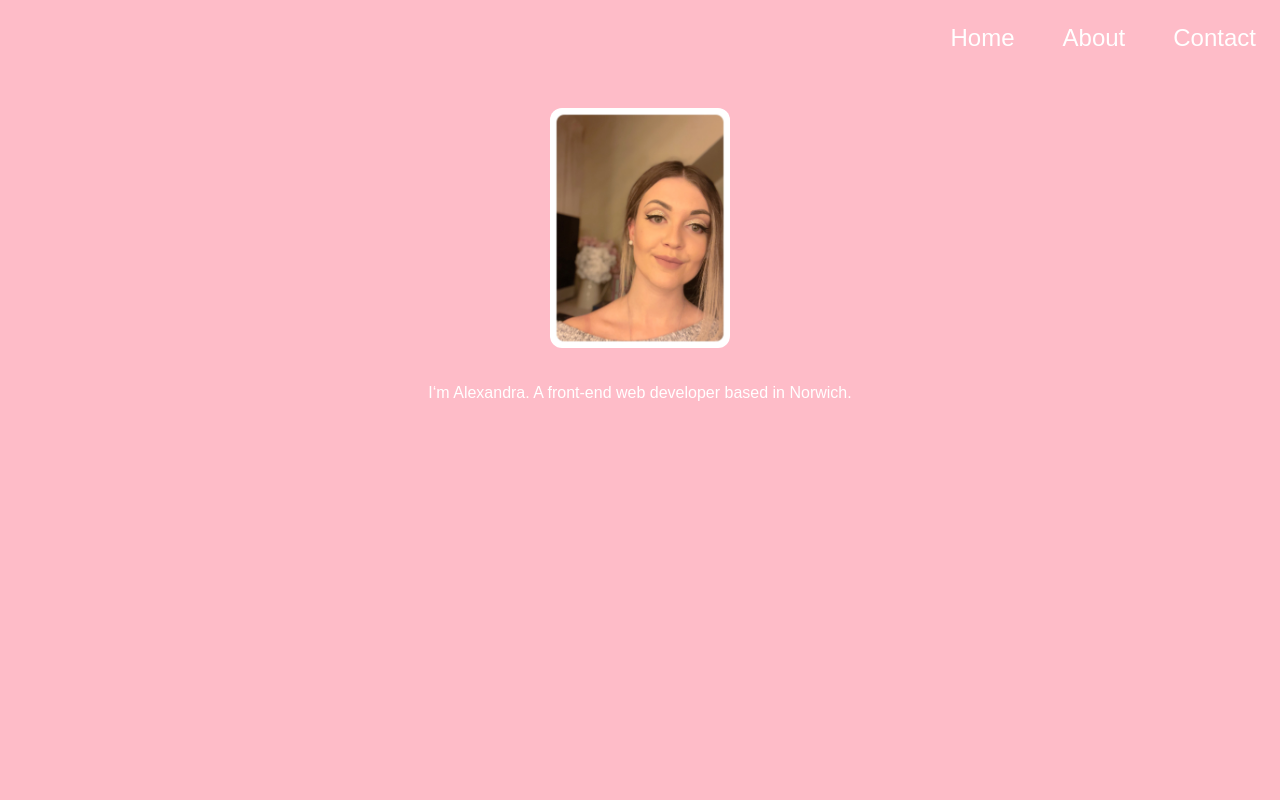
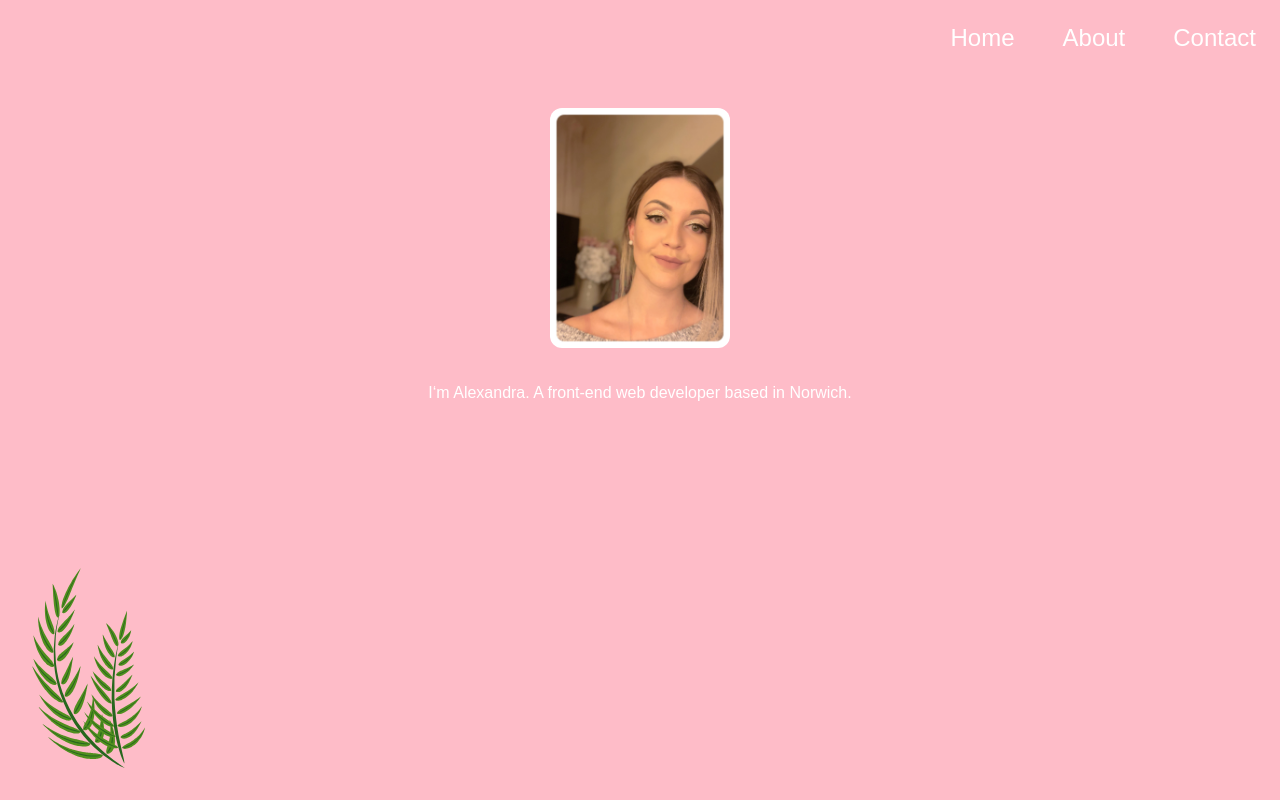
Before and after one commit to alexalala/portfolio, a React (Create React App) app: page /about in a window 1280 px wide. Built offline with nearby package versions, Linux system fonts and the light colour scheme.

Commit message:
added palm to every page

```diff
--- a/src/App.js
+++ b/src/App.js
@@ -18,6 +18,7 @@ class App extends Component {
           <Route exact path="/" component={Home} />
           <Route path="/about" component={About} />
           <Route path="/contact" component={Contact} />
+          <img className= "palm" src={require('./styles/assets/palm-leaf.svg')} alt="palm leaf"/>
         </div>
       </BrowserRouter>
     );
--- a/src/pages/Home.js
+++ b/src/pages/Home.js
@@ -11,7 +11,6 @@ class Home extends Component {
         <Typist>
           Hey, I&lsquo;m Alexandra.
         </Typist>
-        <img src={require('../styles/assets/palm-leaf.svg')} alt="palm leaf"/>
       </div>
     );
   };
--- a/src/styles/App.css
+++ b/src/styles/App.css
@@ -6,3 +6,8 @@
   font-family: "Raleway", sans-serif;
   color: #fff;
   height: 100%; }
+  .App .palm {
+    position: fixed;
+    height: 200px;
+    left: 2rem;
+    bottom: 2rem; }
--- a/src/styles/App.scss
+++ b/src/styles/App.scss
@@ -6,4 +6,11 @@
   font-family: $primary-font;
   color: $white;
   height: 100%;
+
+  .palm {
+    position: fixed;
+    height: 200px;
+    left: 2rem;
+    bottom: 2rem;
+  }
 }
--- a/src/styles/pages/About.css
+++ b/src/styles/pages/About.css
@@ -39,9 +39,9 @@
   animation-delay: 0.3s; }
 
 .fade-in.two {
-  -webkit-animation-delay: 0.5s;
-  -moz-animation-delay: 0.5s;
-  animation-delay: 0.5s; }
+  -webkit-animation-delay: 0.7s;
+  -moz-animation-delay: 0.7s;
+  animation-delay: 0.7s; }
 
 .about img {
   height: 240px;
--- a/src/styles/pages/About.scss
+++ b/src/styles/pages/About.scss
@@ -26,9 +26,9 @@ animation-delay: 0.3s;
 }
 
 .fade-in.two {
--webkit-animation-delay: 0.5s;
--moz-animation-delay: 0.5s;
-animation-delay: 0.5s;
+-webkit-animation-delay: 0.7s;
+-moz-animation-delay: 0.7s;
+animation-delay: 0.7s;
 }
 
 .about {
--- a/src/styles/pages/Home.css
+++ b/src/styles/pages/Home.css
@@ -6,8 +6,3 @@
   display: flex;
   align-items: center;
   justify-content: center; }
-  .home img {
-    position: fixed;
-    height: 200px;
-    left: 2rem;
-    bottom: 2rem; }
```
Also changed, not shown: src/styles/pages/Home.scss (+0 -7 lines).
